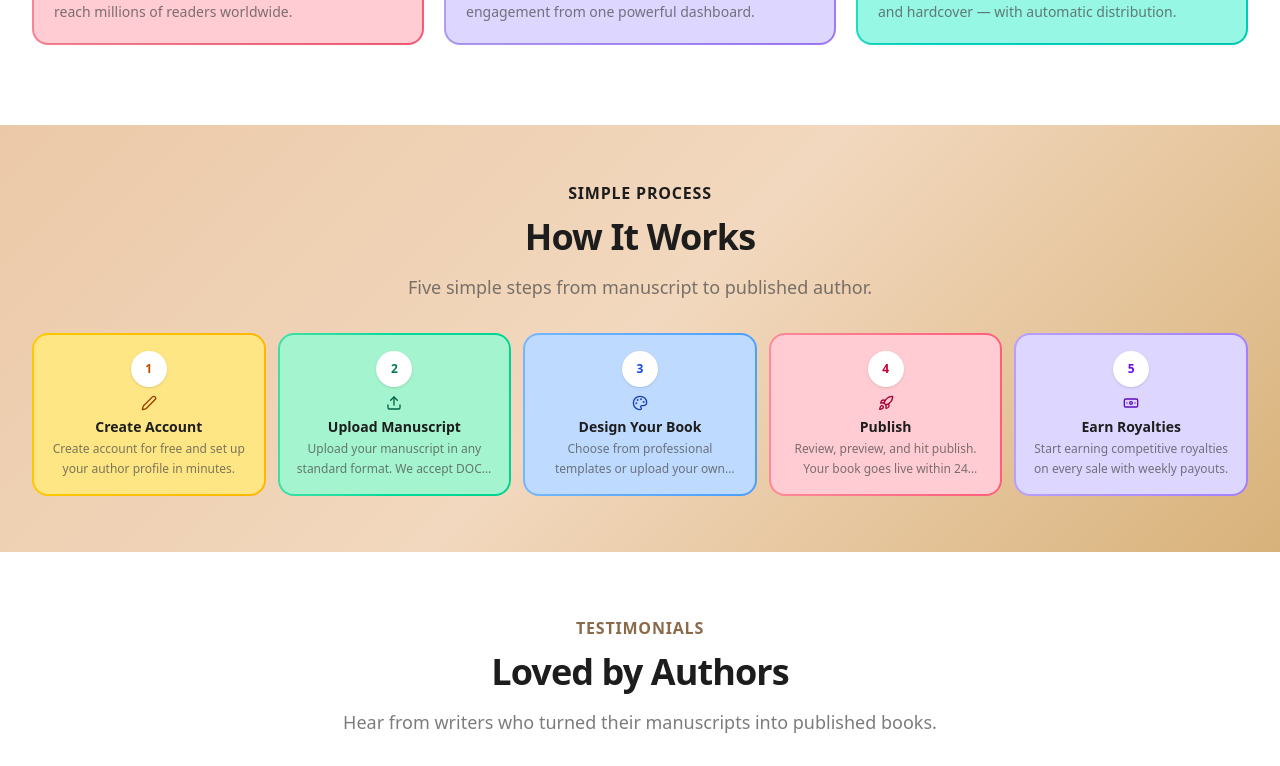
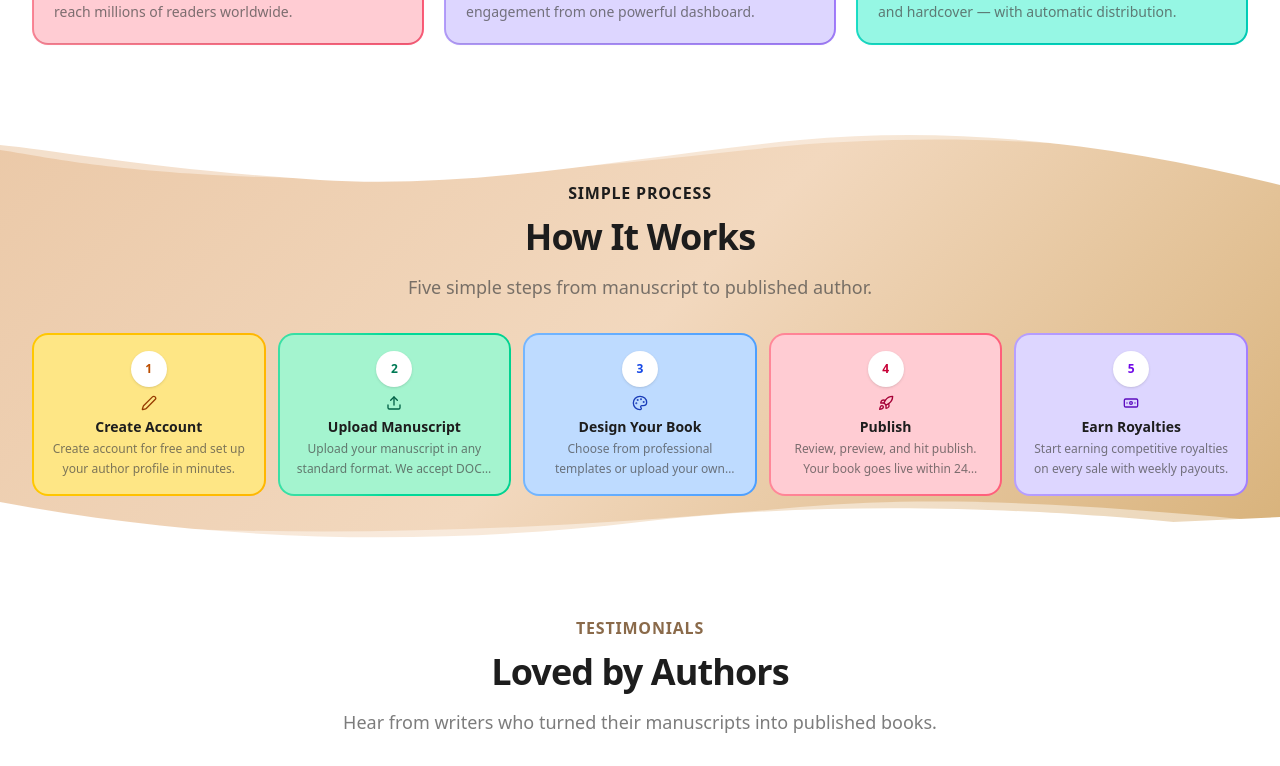
Before and after one commit to Johnfavour-maidu/statement-publications, a Next.js app in the folder apps/publications/: page / in a window 1280 px wide. Shown: the part 1785-2551 px from the top of the page. Built offline with nearby package versions, Linux system fonts and the light colour scheme; a web font is replaced by a local one.

Commit message:
feat(homepage): spacing refinements, How It Works waves, FAQ white background, visual flow

```diff
--- a/apps/publications/src/app/page.tsx
+++ b/apps/publications/src/app/page.tsx
@@ -24,7 +24,7 @@ import {
 } from "lucide-react";
 import { Button } from "@/components/ui/button";
 import { RollingMarquee } from "@/components/rolling-marquee";
-import { AboutCTAWaveTop } from "@/components/about-wave-separators";
+import { AboutCTAWaveTop, HowItWorksWaveTop, HowItWorksWaveBottom } from "@/components/about-wave-separators";
 import HeroIllustration from "@/components/hero-illustration";
 
 import {
@@ -289,12 +289,12 @@ export default function Home() {
   return (
     <div className="overflow-hidden">
       {/* ── Hero ─────────────────────────────────────────── */}
-      <section className="relative min-h-screen w-full bg-gradient-to-br from-[#FDF6EE] via-white to-white dark:from-[#0a0a0a] dark:via-[#111111] dark:to-[#0a0a0a]">
+      <section className="relative w-full bg-gradient-to-br from-[#FDF6EE] via-white to-white dark:from-[#0a0a0a] dark:via-[#111111] dark:to-[#0a0a0a]">
         <div className="absolute inset-0">
           <div className="absolute top-1/4 left-1/4 w-96 h-96 bg-[#EBC9A8]/20 rounded-full blur-3xl" />
           <div className="absolute bottom-1/4 right-1/4 w-80 h-80 bg-[#D8B27A]/15 rounded-full blur-3xl" />
         </div>
-        <div className="relative z-10 mx-auto max-w-7xl px-4 sm:px-6 lg:px-8 min-h-screen flex items-center pt-24 pb-12 lg:pt-28">
+        <div className="relative z-10 mx-auto max-w-7xl px-4 sm:px-6 lg:px-8 pt-20 pb-8 sm:pt-24 sm:pb-10 lg:pt-28 lg:pb-12">
           <div className="grid grid-cols-1 lg:grid-cols-12 gap-8 lg:gap-4 items-center w-full">
             {/* Left: Hero Content (35-40%) */}
             <div className="lg:col-span-5 flex flex-col justify-center">
@@ -434,8 +434,10 @@ export default function Home() {
       </section>
 
       {/* ── How It Works ────────────────────────────────── */}
-      <section className="py-10 sm:py-14" style={{ background: "linear-gradient(135deg, #EBC9A8 0%, #F2D8BE 50%, #D8B27A 100%)" }}>
-        <div className="mx-auto max-w-7xl px-4 sm:px-6 lg:px-8">
+      <section className="relative py-10 sm:py-14 overflow-hidden" style={{ background: "linear-gradient(135deg, #EBC9A8 0%, #F2D8BE 50%, #D8B27A 100%)" }}>
+        <HowItWorksWaveTop />
+        <HowItWorksWaveBottom />
+        <div className="relative z-10 mx-auto max-w-7xl px-4 sm:px-6 lg:px-8">
           <AnimatedSection className="text-center max-w-3xl mx-auto mb-8">
             <span className="text-base font-bold uppercase tracking-wider text-charcoal">
               Simple Process
@@ -559,7 +561,7 @@ export default function Home() {
       </section>
 
       {/* ── FAQ ─────────────────────────────────────────── */}
-      <section className="py-10 sm:py-14 bg-light-gray dark:bg-[#1a1a1a]">
+      <section className="py-10 sm:py-14 bg-white dark:bg-[#111111]">
         <div className="mx-auto max-w-3xl px-4 sm:px-6 lg:px-8">
           <AnimatedSection className="text-center mb-6">
             <span className="text-base font-bold uppercase tracking-wider text-[#8A6A4A]">
--- a/apps/publications/src/components/about-wave-separators.tsx
+++ b/apps/publications/src/components/about-wave-separators.tsx
@@ -102,3 +102,39 @@ export function AboutCTAWaveTop() {
     </div>
   );
 }
+
+export function HowItWorksWaveTop() {
+  return (
+    <div className="absolute top-0 left-0 w-full overflow-hidden leading-none rotate-180" style={{ height: "80px" }}>
+      <svg viewBox="0 0 1440 80" preserveAspectRatio="none" className="block w-full h-full">
+        <path
+          d="M0,20 C180,60 360,80 540,65 C720,50 900,15 1080,25 C1260,35 1380,55 1440,60 L1440,80 L0,80 Z"
+          fill="white"
+        />
+        <path
+          d="M0,35 C200,65 400,75 600,55 C800,35 1000,20 1200,30 C1340,37 1400,50 1440,55 L1440,80 L0,80 Z"
+          fill="white"
+          opacity="0.4"
+        />
+      </svg>
+    </div>
+  );
+}
+
+export function HowItWorksWaveBottom() {
+  return (
+    <div className="absolute bottom-0 left-0 w-full overflow-hidden leading-none" style={{ height: "80px" }}>
+      <svg viewBox="0 0 1440 80" preserveAspectRatio="none" className="block w-full h-full">
+        <path
+          d="M0,30 C240,70 480,75 720,50 C960,25 1200,40 1320,50 L1440,45 L1440,80 L0,80 Z"
+          fill="white"
+        />
+        <path
+          d="M0,45 C300,70 600,60 900,35 C1100,20 1300,40 1440,50 L1440,80 L0,80 Z"
+          fill="white"
+          opacity="0.45"
+        />
+      </svg>
+    </div>
+  );
+}
```
